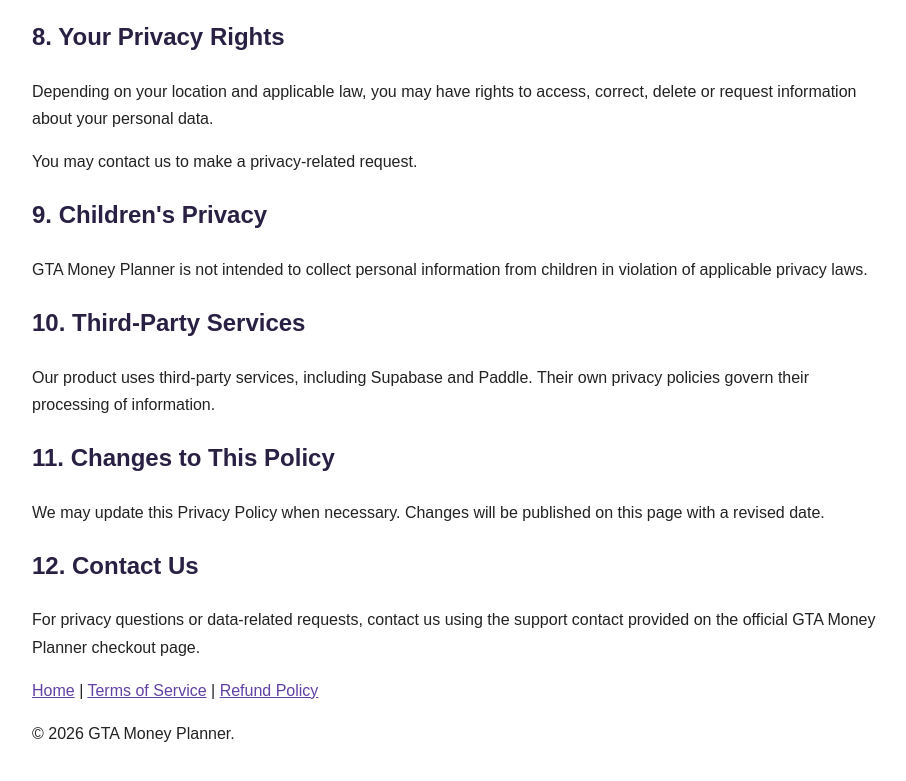
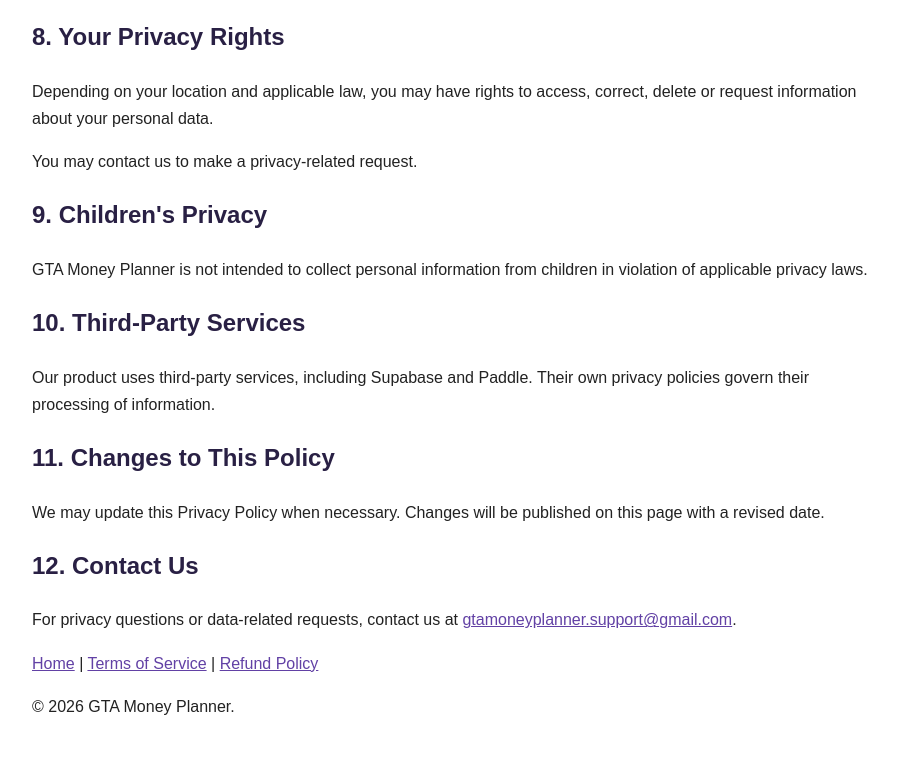
Before and after one commit to amitsinghapi7-a11y/gta-money-planner-checkout, a plain HTML site: page privacy.html in a window 1280 px wide. Shown: the part 1852-2633 px from the top of the page, without its empty margins (183-1089 px from the left). Drawn offline with Linux system fonts and the light colour scheme.

Commit message:
Update privacy.html

```diff
--- a/privacy.html
+++ b/privacy.html
@@ -103,7 +103,7 @@
 
 <h2>12. Contact Us</h2>
 
-<p>For privacy questions or data-related requests, contact us using the support contact provided on the official GTA Money Planner checkout page.</p>
+<p>For privacy questions or data-related requests, contact us at <a href="mailto:gtamoneyplanner.support@gmail.com">gtamoneyplanner.support@gmail.com</a>.</p>
 
 <footer>
     <p>
```
